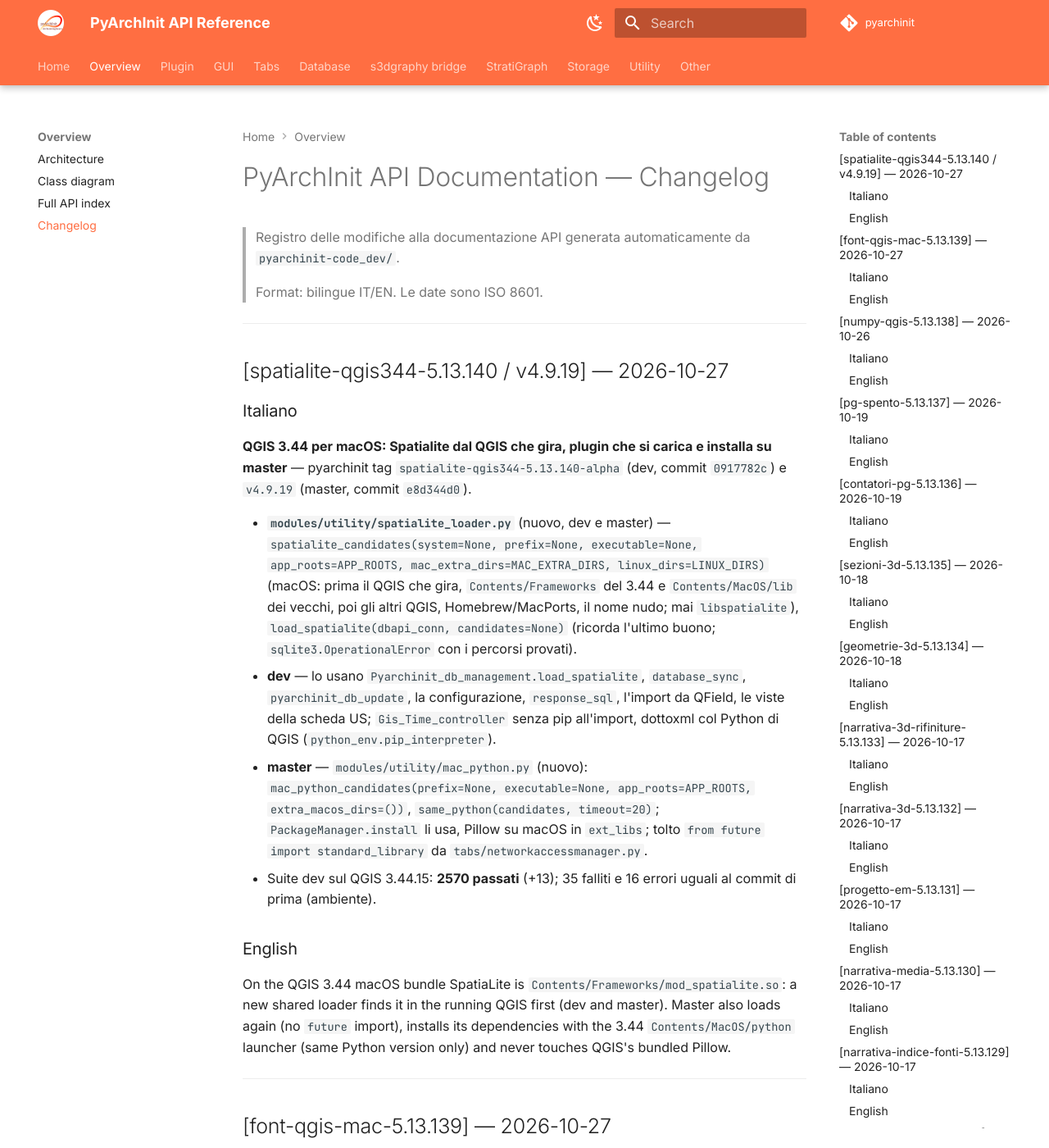
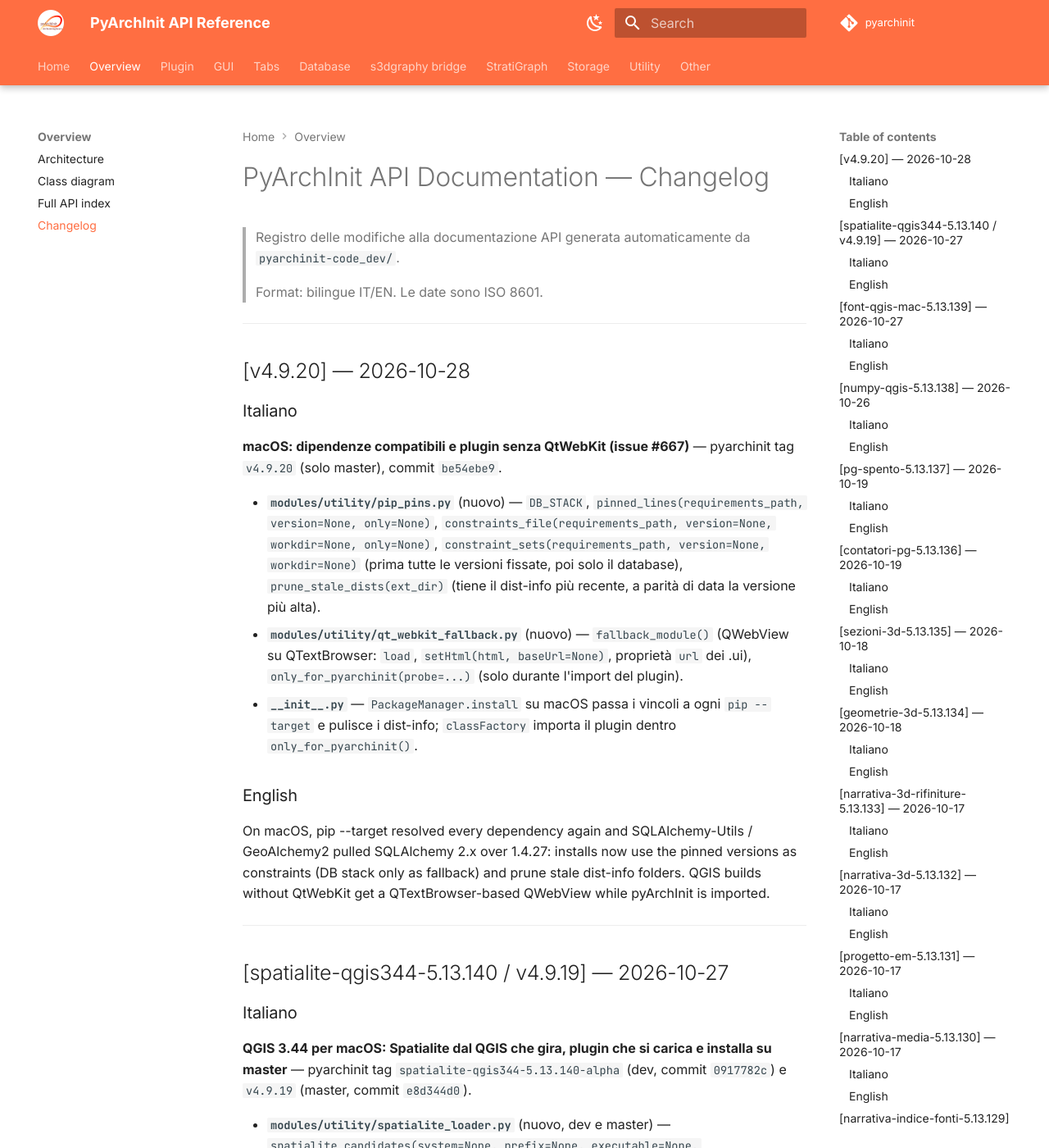
Before and after one commit to enzococca/pyarchinit-api-docs, an MkDocs documentation site: the page built from docs/CHANGELOG.md, in a window 1280 px wide and 1400 px high. Shown: the whole window at 82% size. Built offline with MkDocs 1.6.1 and Material for MkDocs 9.7.7, drawn with Linux system fonts in a browser that asks for light colours; comment, search, counter and statistics services are not loaded; some of the changed text lies outside the part shown.

Commit message:
changelog: v4.9.20 — dipendenze compatibili su macOS e ripiego per QtWebKit (#667)

```diff
--- a/docs/CHANGELOG.md
+++ b/docs/CHANGELOG.md
@@ -4,6 +4,22 @@
 > da `pyarchinit-code_dev/`.
 >
 > Format: bilingue IT/EN. Le date sono ISO 8601.
+
+---
+
+## [v4.9.20] — 2026-10-28
+
+### Italiano
+
+**macOS: dipendenze compatibili e plugin senza QtWebKit (issue #667)** — pyarchinit tag `v4.9.20` (solo master), commit `be54ebe9`.
+
+- **`modules/utility/pip_pins.py`** (nuovo) — `DB_STACK`, `pinned_lines(requirements_path, version=None, only=None)`, `constraints_file(requirements_path, version=None, workdir=None, only=None)`, `constraint_sets(requirements_path, version=None, workdir=None)` (prima tutte le versioni fissate, poi solo il database), `prune_stale_dists(ext_dir)` (tiene il dist-info più recente, a parità di data la versione più alta).
+- **`modules/utility/qt_webkit_fallback.py`** (nuovo) — `fallback_module()` (QWebView su QTextBrowser: `load`, `setHtml(html, baseUrl=None)`, proprietà `url` dei .ui), `only_for_pyarchinit(probe=...)` (solo durante l'import del plugin).
+- **`__init__.py`** — `PackageManager.install` su macOS passa i vincoli a ogni `pip --target` e pulisce i dist-info; `classFactory` importa il plugin dentro `only_for_pyarchinit()`.
+
+### English
+
+On macOS, pip --target resolved every dependency again and SQLAlchemy-Utils / GeoAlchemy2 pulled SQLAlchemy 2.x over 1.4.27: installs now use the pinned versions as constraints (DB stack only as fallback) and prune stale dist-info folders. QGIS builds without QtWebKit get a QTextBrowser-based QWebView while pyArchInit is imported.
 
 ---
 
```
